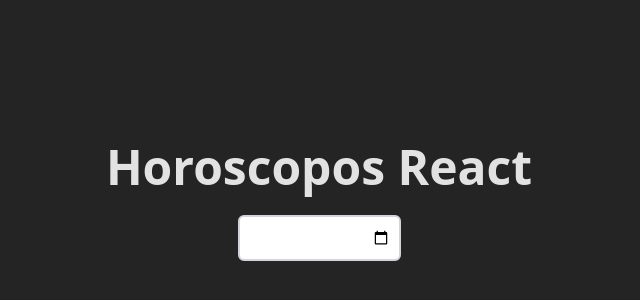
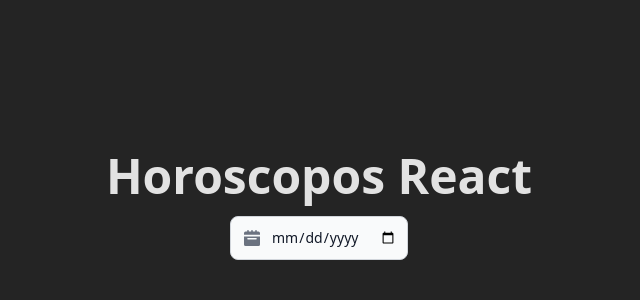
Before and after one commit to TheRevBv/horoscopos-react, a React (Vite) app: page / in a window 1280 px wide. Shown: the part 226-526 px from the top of the page, without its empty margins (321-961 px from the left). Built offline with nearby package versions, Linux system fonts and the light colour scheme.

Commit message:
Add description

```diff
--- a/public/api/horoscopos.json
+++ b/public/api/horoscopos.json
@@ -3,72 +3,84 @@
     "nombre": "Aries",
     "fechaInicio": "03-21",
     "fechaFin": "04-19",
-    "imgPath": "/aries.jpg"
+    "imgPath": "/aries.jpg",
+    "horoscopo": "Se despertará con el convencimiento de introducir nuevos cambios en su forma de actuar. No dude más, ya que es el momento de hacerlo en su vida."
   },
   {
     "nombre": "Tauro",
     "fechaInicio": "04-20",
     "fechaFin": "05-20",
-    "imgPath": "/tauro.jpg"
+    "imgPath": "/tauro.jpg",
+    "horoscopo": "No se deje llevar por la negatividad de los demás. Hoy es un día para disfrutar de la vida y de las pequeñas cosas que le rodean. Aproveche la jornada."
   },
   {
     "nombre": "Geminis",
     "fechaInicio": "05-21",
     "fechaFin": "06-20",
-    "imgPath": "/geminis.jpg"
+    "imgPath": "/geminis.jpg",
+    "horoscopo": "Hoy es un día para disfrutar de la vida y de las pequeñas cosas que le rodean. Aproveche la jornada."
   },
   {
     "nombre": "Cancer",
     "fechaInicio": "06-21",
     "fechaFin": "07-22",
-    "imgPath": "/cancer.jpg"
+    "imgPath": "/cancer.jpg",
+    "horoscopo": "Se despertará con el convencimiento de introducir nuevos cambios en su forma de actuar. No dude más, ya que es el momento de hacerlo en su vida."
   },
   {
     "nombre": "Leo",
     "fechaInicio": "07-23",
     "fechaFin": "08-22",
-    "imgPath": "/leo.jpg"
+    "imgPath": "/leo.jpg",
+    "horoscopo": "Si pretende obtener una rápida prosperidad material, dependerá de su excelente criterio intelectual y de su perseverancia en el trabajo."
   },
   {
     "nombre": "Virgo",
     "fechaInicio": "08-23",
     "fechaFin": "09-22",
-    "imgPath": "/virgo.jpg"
+    "imgPath": "/virgo.jpg",
+    "horoscopo": "En esta jornada deberá encontrar el equilibrio en su vida. Antes que nada, deberá determinar cuáles son las prioridades y lo más importante para usted."
   },
   {
     "nombre": "Libra",
     "fechaInicio": "09-23",
     "fechaFin": "10-22",
-    "imgPath": "/libra.jpg"
+    "imgPath": "/libra.jpg",
+    "horoscopo": "Durante esta jornada, permita que su imaginación se libere y se convierta en la fuente de su inspiración. De esta forma, podrá darle un nuevo orden a su vida."
   },
   {
     "nombre": "Escorpio",
     "fechaInicio": "10-23",
     "fechaFin": "11-21",
-    "imgPath": "/escorpio.jpg"
+    "imgPath": "/escorpio.jpg",
+    "horoscopo": "Durante este día, lo más probable es que toda su fuerza esté dirigida en la búsqueda de la orientación para su vocación o estudios específicos."
   },
   {
     "nombre": "Sagitario",
     "fechaInicio": "11-22",
     "fechaFin": "12-21",
-    "imgPath": "/sagitario.jpg"
+    "imgPath": "/sagitario.jpg",
+    "horoscopo": "Será esencial para este día que empiece a controlar cada una de las emociones y así evitar que estas lo afecten de manera negativa a su animo."
   },
   {
     "nombre": "Capricornio",
     "fechaInicio": "12-22",
     "fechaFin": "01-19",
-    "imgPath": "/capricornio.jpg"
+    "imgPath": "/capricornio.jpg",
+    "horoscopo": "Antes de fijar sus objetivos, deberá considerar los inconvenientes posibles y adecuar todas sus ideas a los recursos con los que cuenta."
   },
   {
     "nombre": "Acuario",
     "fechaInicio": "01-20",
     "fechaFin": "02-18",
-    "imgPath": "/acuario.jpg"
+    "imgPath": "/acuario.jpg",
+    "horoscopo": "Sería oportuno que comience a implementar soluciones convenientes a muchos de los obstáculos que se le han presentado en estos días. No se deje estar."
   },
   {
     "nombre": "Piscis",
     "fechaInicio": "02-19",
     "fechaFin": "03-20",
-    "imgPath": "/piscis.jpg"
+    "imgPath": "/piscis.jpg",
+    "horoscopo": "Si pretende incentivar su creatividad, deberá poner en práctica las capacidades como la motivación y las características de su personalidad."
   }
 ]
--- a/src/App.tsx
+++ b/src/App.tsx
@@ -2,11 +2,12 @@
 import "./assets/css/App.css";
 
 import { useEffect, useState } from "react";
+import { ISignosZodiaco } from "./models/ISignosZodiaco";
 
 //My components
-import { ISignosZodiaco } from "./models/ISignosZodiaco";
 import CardHoroscopo from "./components/CardHoroscopo";
 import InputCalendar from "./components/InputCalendar";
+import Header from "./components/Header";
 
 const App = () => {
   // const [horoscopo, setHoroscopo] = useState<ISignosZodiaco>();
@@ -64,7 +65,7 @@
   return (
     <>
       <div className="flex flex-col items-center justify-center h-screen gap-4">
-        <h1 className="h1">Horoscopos React</h1>
+        <Header />
         <InputCalendar handleDate={setFecha} />
         {horoscopo && <CardHoroscopo horoscopo={horoscopo} />}
       </div>
--- a/src/assets/css/App.css
+++ b/src/assets/css/App.css
@@ -7,6 +7,18 @@
 
 .h1 {
   @apply text-5xl font-bold;
+}
+
+.h2 {
+  @apply text-4xl font-bold;
+}
+
+.h3 {
+  @apply text-3xl font-bold;
+}
+
+.card {
+  @apply max-w-sm rounded overflow-hidden shadow-lg m-4 bg-cyan-950 text-white flex flex-col justify-center items-center;
 }
 
 /*
--- a/src/assets/css/InputCalendar.css
+++ b/src/assets/css/InputCalendar.css
@@ -0,0 +1,3 @@
+.input-calendar {
+  @apply bg-gray-50 border border-gray-300 text-gray-900 text-sm rounded-lg focus:ring-blue-500 focus:border-blue-500 block w-full pl-10 p-2.5 dark:bg-gray-700 dark:border-gray-600 dark:placeholder-gray-400 dark:text-white dark:focus:ring-blue-500 dark:focus:border-blue-500;
+}
--- a/src/components/CardHoroscopo.tsx
+++ b/src/components/CardHoroscopo.tsx
@@ -7,9 +7,21 @@
 
 const CardHoroscopo: React.FC<HoroscopoProps> = ({ horoscopo }) => {
   return (
-    <div>
-      <img src={"assets/img/" + horoscopo?.imgPath} alt="Horoscopo" />
-      <p>{horoscopo?.nombre}</p>
+    <div className="card">
+      <img
+        className="w-32 h-32 rounded-full mx-auto mt-4"
+        src={"assets/img" + horoscopo.imgPath}
+        alt={horoscopo.nombre}
+      />
+      <div className="px-6 py-4 text-center">
+        <div className="font-bold text-xl mb-2">{horoscopo.nombre}</div>
+        <p className="text-gray-200 text-base">{horoscopo.horoscopo}</p>
+      </div>
+      <div className="px-6 pt-4 pb-2">
+        <span className="inline-block bg-gray-200 rounded-full px-3 py-1 text-sm font-semibold text-gray-700 mr-2 mb-2">
+          Del {horoscopo.fechaInicio} al {horoscopo.fechaFin}
+        </span>
+      </div>
     </div>
   );
 };
--- /dev/null
+++ b/src/components/Header.tsx
@@ -0,0 +1,5 @@
+const Header = () => {
+  return <h1 className="h1">Horoscopos React</h1>;
+};
+
+export default Header;
--- a/src/components/InputCalendar.tsx
+++ b/src/components/InputCalendar.tsx
@@ -1,4 +1,4 @@
-/* eslint-disable @typescript-eslint/no-unused-vars */
+import "../assets/css/InputCalendar.css";
 import { useEffect, useState, ChangeEvent, FC } from "react";
 
 interface InputCalendarProps {
@@ -18,12 +18,21 @@
 
   return (
     <>
-      <input
-        type="date"
-        className="border-2 border-gray-300 rounded-md p-2 m-2"
-        onChange={handleChange}
-      />
-      {/* {fecha && <p className="text-center">Fecha: {fecha}</p>} */}
+      <div className="relative max-w-sm">
+        <div className="absolute inset-y-0 left-0 flex items-center pl-3.5 pointer-events-none">
+          <svg
+            className="w-4 h-4 text-gray-500 dark:text-gray-400"
+            aria-hidden="true"
+            xmlns="http://www.w3.org/2000/svg"
+            fill="currentColor"
+            viewBox="0 0 20 20"
+          >
+            <path d="M20 4a2 2 0 0 0-2-2h-2V1a1 1 0 0 0-2 0v1h-3V1a1 1 0 0 0-2 0v1H6V1a1 1 0 0 0-2 0v1H2a2 2 0 0 0-2 2v2h20V4ZM0 18a2 2 0 0 0 2 2h16a2 2 0 0 0 2-2V8H0v10Zm5-8h10a1 1 0 0 1 0 2H5a1 1 0 0 1 0-2Z" />
+          </svg>
+        </div>
+        <input type="date" className="input-calendar" onChange={handleChange} />
+        {/* {fecha && <p className="text-center">Fecha: {fecha}</p>} */}
+      </div>
     </>
   );
 };
--- a/src/models/ISignosZodiaco.tsx
+++ b/src/models/ISignosZodiaco.tsx
@@ -3,4 +3,5 @@
   fechaInicio: string;
   fechaFin: string;
   imgPath: string;
+  horoscopo: string;
 }
```
